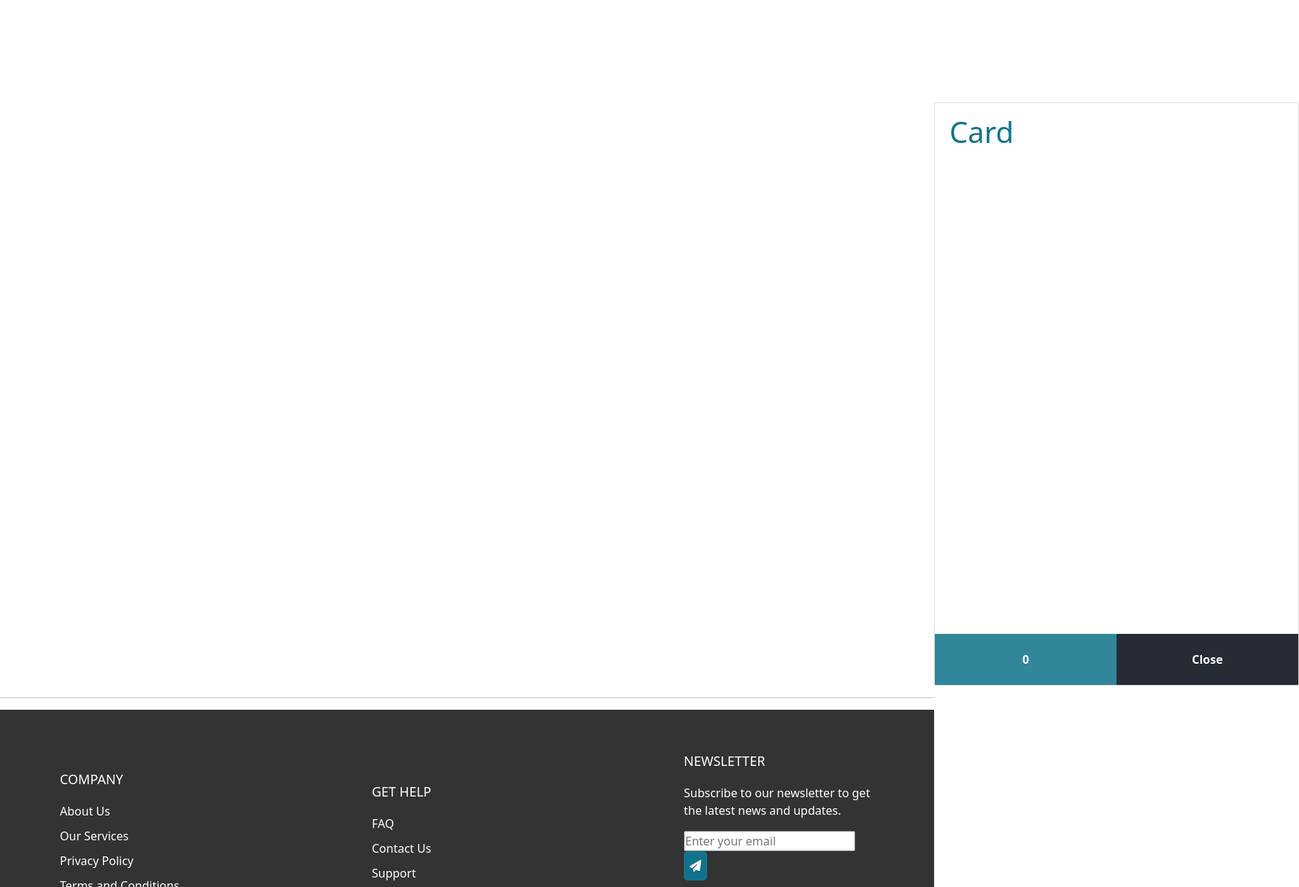
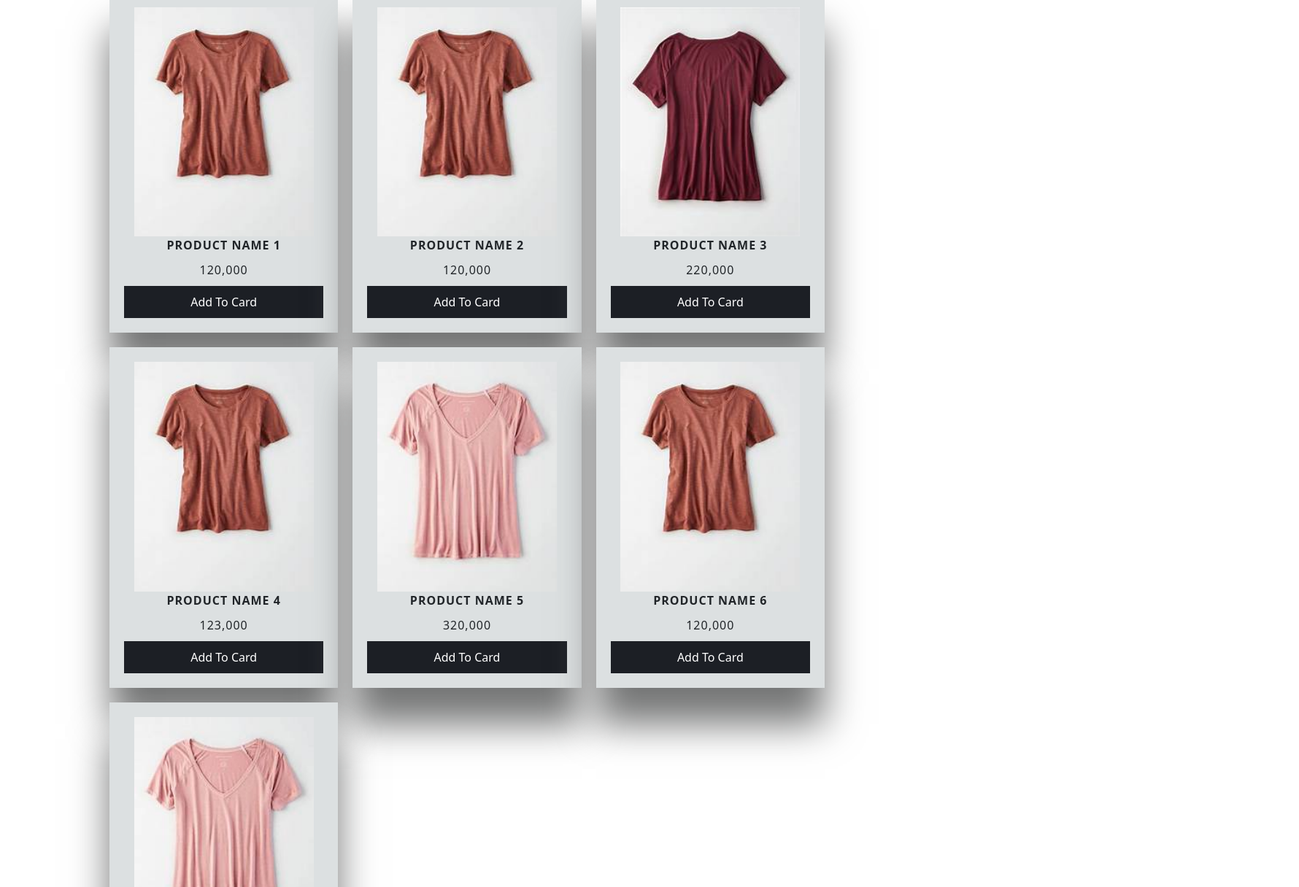
Before and after one commit to DAHAB2000/ROMA, a website: page index.html in a window 1280 px wide. Shown: the part 717-1933 px from the top of the page at 73% size, 1780 px wide, since content can reach past the window. Drawn offline with nearby package versions, Linux system fonts and the light colour scheme.

Commit message:
Update index.html
dd

```diff
--- a/index.html
+++ b/index.html
@@ -61,20 +61,39 @@
 <!--best seller-->
 <h2>Best Selling Products</h2>
 
+
 <div class="list">
 
-</div>
-
-<div class="card">
-<h1>Card</h1>
-<ul class="listCard">
-</ul>
-<div class="checkOut">
-    <div class="total">0</div>
-    <div class="closeShopping">Close</div>
-</div>
-</div>
-<hr>
+    <div class="item">
+                <img src="img/11.jfif">
+                <div class="title">PRODUCT NAME 1</div>
+                <div class="price">120,000</div>
+                <button onclick="addToCard(0)">Add To Card</button></div><div class="item">
+                <img src="img/12.jfif">
+                <div class="title">PRODUCT NAME 2</div>
+                <div class="price">120,000</div>
+                <button onclick="addToCard(1)">Add To Card</button></div><div class="item">
+                <img src="img/13.jfif">
+                <div class="title">PRODUCT NAME 3</div>
+                <div class="price">220,000</div>
+                <button onclick="addToCard(2)">Add To Card</button></div><div class="item">
+                <img src="img/12.jfif">
+                <div class="title">PRODUCT NAME 4</div>
+                <div class="price">123,000</div>
+                <button onclick="addToCard(3)">Add To Card</button></div><div class="item">
+                <img src="img/15.jfif">
+                <div class="title">PRODUCT NAME 5</div>
+                <div class="price">320,000</div>
+                <button onclick="addToCard(4)">Add To Card</button></div><div class="item">
+                <img src="img/11.jfif">
+                <div class="title">PRODUCT NAME 6</div>
+                <div class="price">120,000</div>
+                <button onclick="addToCard(5)">Add To Card</button></div><div class="item">
+                <img src="img/15.jfif">
+                <div class="title">PRODUCT NAME 7</div>
+                <div class="price">120,000</div>
+                <button onclick="addToCard(6)">Add To Card</button></div>
+            </div>
 
 
 <!--footer-->
```
